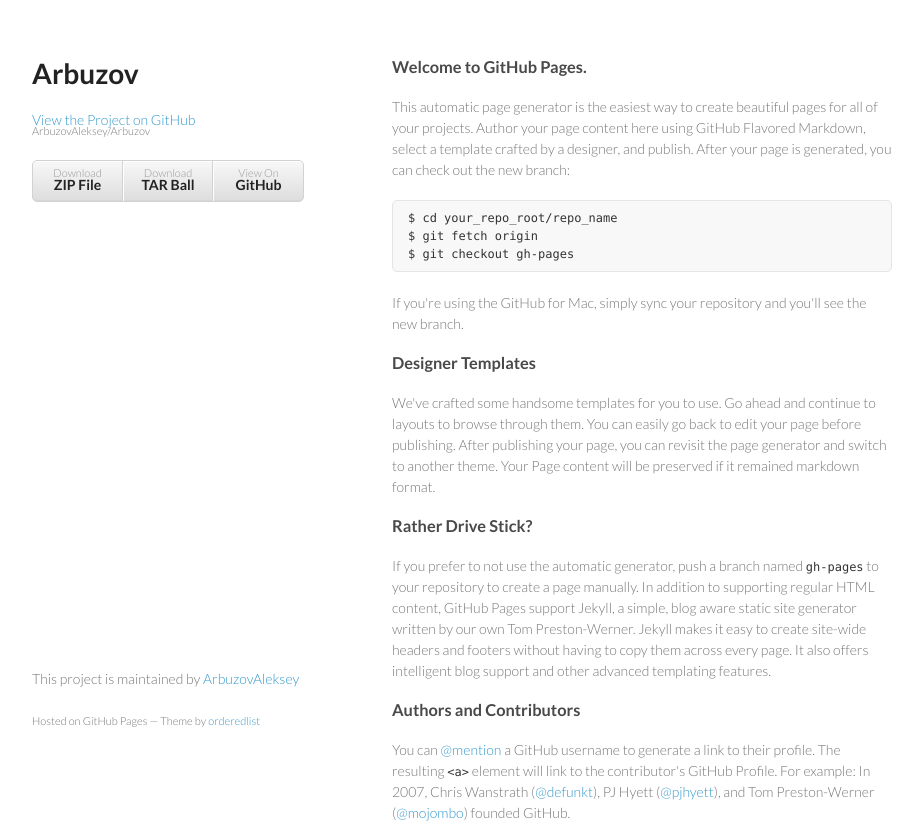
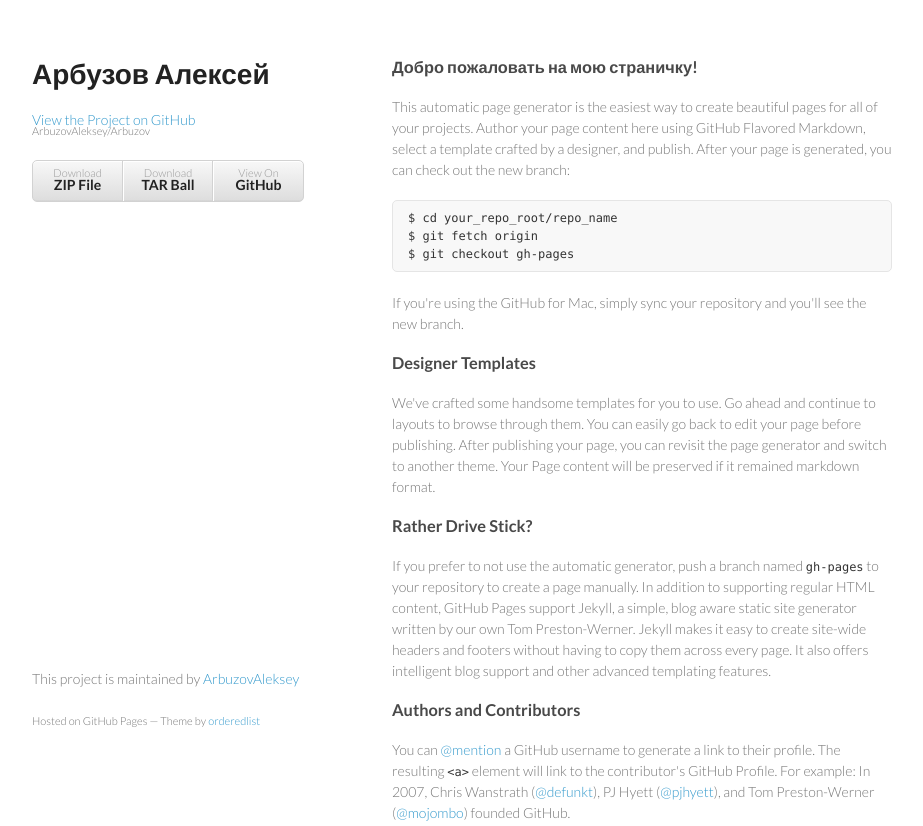
Before and after one commit to ArbuzovAleksey/Arbuzov, a plain HTML site: page index.html in a window 1280 px wide. Shown: the top 826 px of the page, without its empty margins (178-1101 px from the left). Drawn offline with Linux system fonts and the light colour scheme.

Commit message:
Update index.html

```diff
--- a/index.html
+++ b/index.html
@@ -15,7 +15,7 @@
   <body>
     <div class="wrapper">
       <header>
-        <h1>Arbuzov</h1>
+        <h1>Арбузов Алексей</h1>
         <p></p>
 
         <p class="view"><a href="https://github.com/ArbuzovAleksey/Arbuzov">View the Project on GitHub <small>ArbuzovAleksey/Arbuzov</small></a></p>
@@ -29,7 +29,7 @@
       </header>
       <section>
         <h3>
-<a name="welcome-to-github-pages" class="anchor" href="#welcome-to-github-pages"><span class="octicon octicon-link"></span></a>Welcome to GitHub Pages.</h3>
+<a name="welcome-to-github-pages" class="anchor" href="#welcome-to-github-pages"><span class="octicon octicon-link"></span></a>Добро пожаловать на мою страничку!</h3>
 
 <p>This automatic page generator is the easiest way to create beautiful pages for all of your projects. Author your page content here using GitHub Flavored Markdown, select a template crafted by a designer, and publish. After your page is generated, you can check out the new branch:</p>
 
```
